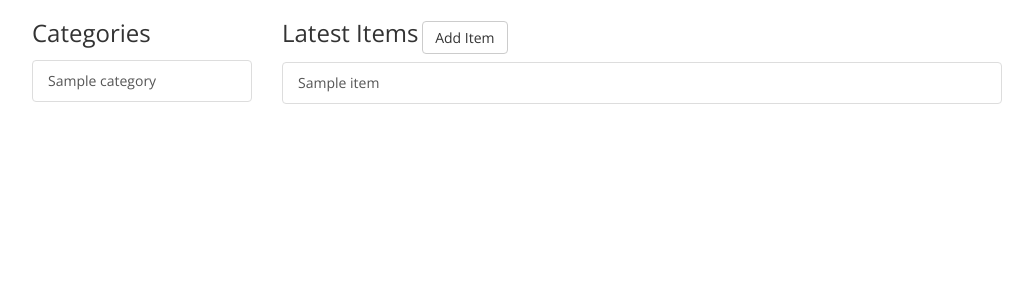
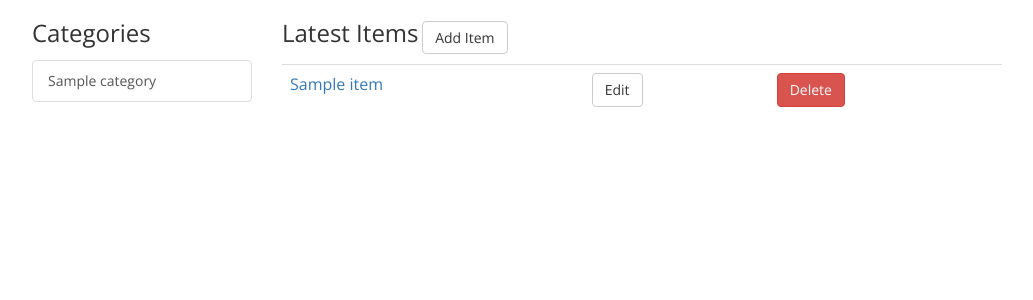
Before and after one commit to dsychin/catalog, a Flask app: page / in a window 1280 px wide. Shown: the part 52-352 px from the top of the page, without its empty margins (123-1156 px from the left). Run offline with Flask 2, Linux system fonts and the light colour scheme; the visitor is signed in with stand-in values (Sample User, id 1); tables that the repository leaves empty hold one stand-in row (values such as "Sample post"); parts of the project's set-up code (start-up, migrations or seed data) failed here and were passed over; some libraries are stand-ins or nearby versions.

Commit message:
changed home page item list format to match category page

```diff
--- a/templates/home.html
+++ b/templates/home.html
@@ -45,11 +45,23 @@
                 {% if login_session['email'] %}
                 <a id="add-item" class="btn btn-default" href="{{ url_for('item_add') }}">Add Item</a>
                 {% endif %}
-                <div class="list-group">
+                <table class="table">
                     {% for item in items %}
-                    <a class="list-group-item" href="{{ url_for('item', item_id=item.id) }}">{{ item.name }}</a>
+                    <tr>
+                        <td>
+                            <a href="{{ url_for('item', item_id=item.id) }}">{{ item.name }}</a>
+                        </td>
+                        {% if login_session['email'] %}
+                        <td>
+                            <a class="btn btn-default" href="{{ url_for('item_edit', item_id=item.id) }}">Edit</a>
+                        </td>
+                        <td>
+                            <a class="btn btn-danger" href="{{ url_for('item_delete', item_id=item.id) }}">Delete</a>
+                        </td>
+                        {% endif %}
+                    </tr>
                     {% endfor %}
-                </div>
+                </table>
             </div>
         </div>
     </div>
```
